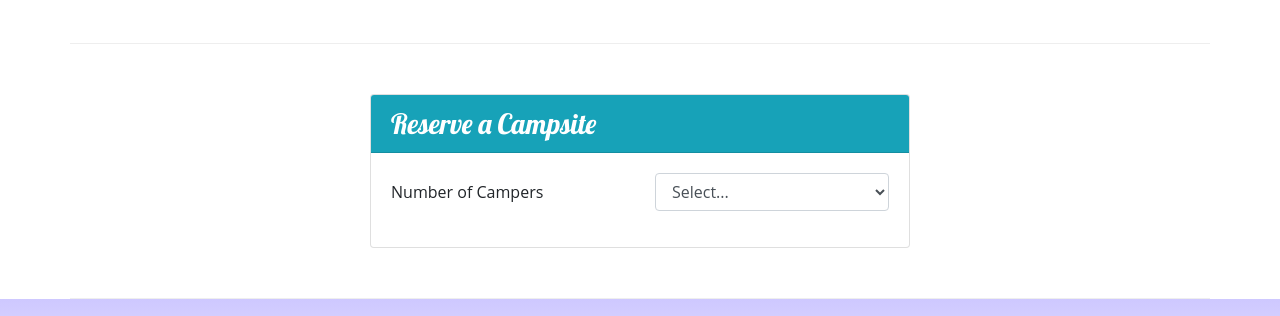
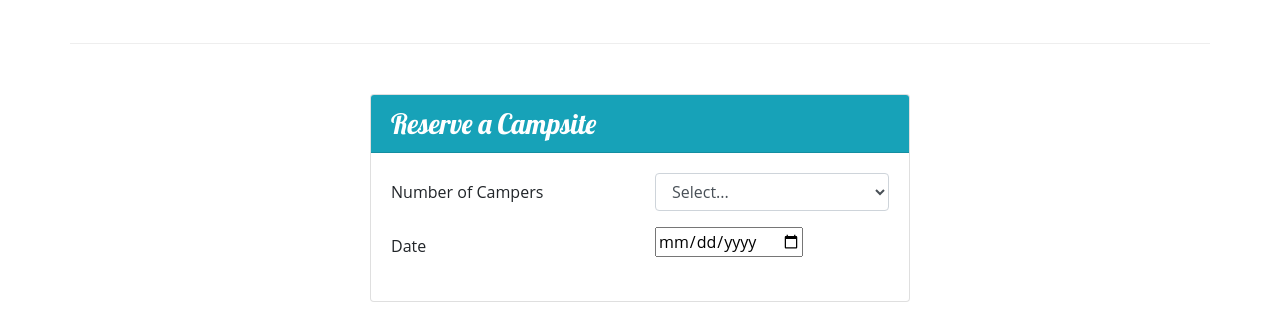
Before and after one commit to Queenmedic/Nucampsite, a plain HTML site: page index.html in a window 1280 px wide. Shown: the part 783-1099 px from the top of the page. Drawn offline with nearby package versions, Linux system fonts and the light colour scheme.

Commit message:
Task 2 complete

```diff
--- a/index.html
+++ b/index.html
@@ -121,6 +121,14 @@
                 </div>
               </div>
 
+              <!--second row-->
+              <div class="form-group row">
+                <label for="date" class="col-form-label col-sm-6">Date</label>
+                <div class="col">
+                  <input type="date" id="date" name="date" placeholder="Date" />
+                </div>
+              </div>
+
             </form>
           </div>
         </div>
```
